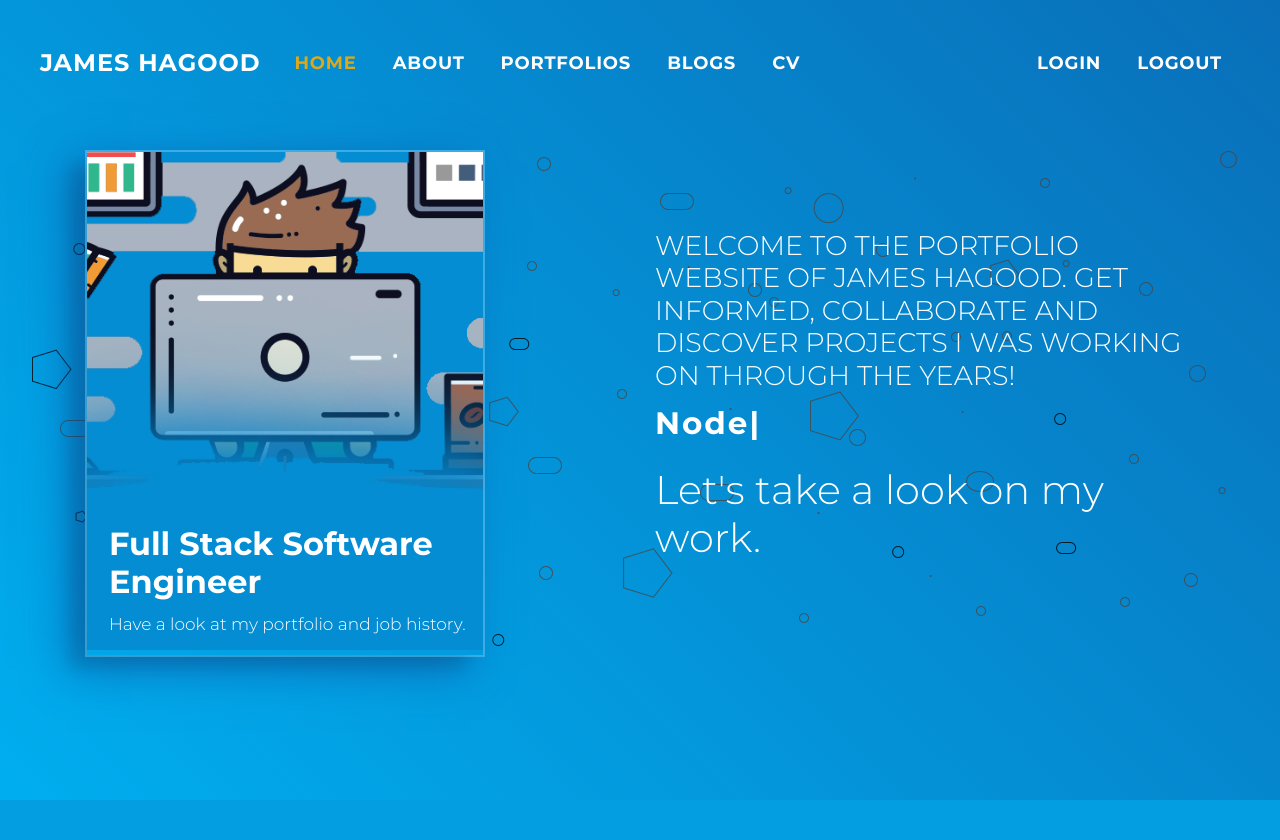
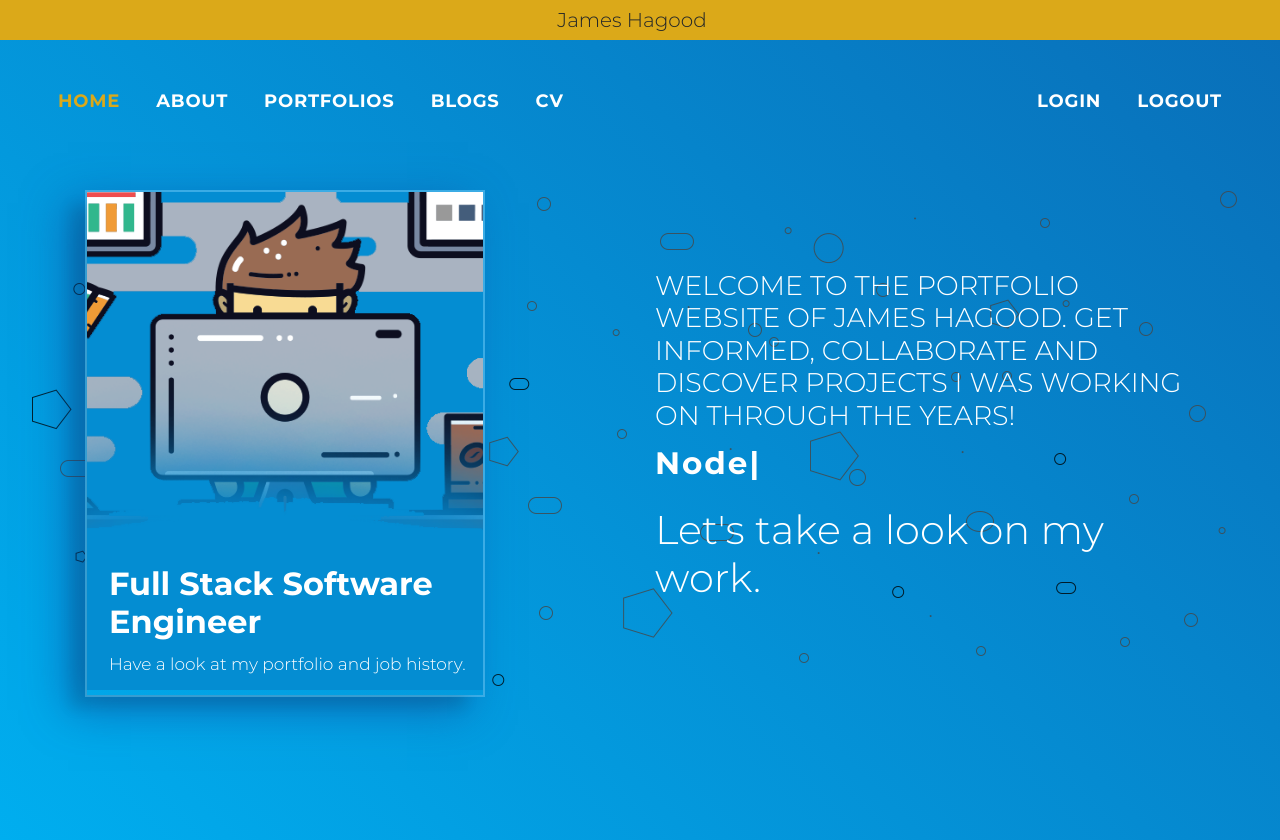
Before and after one commit to cardfaux/NextJSPortfolioServerless, a Next.js app: page / in a window 1280 px wide. Before the commit the page ends 800 px from the top, so only its background shows below. Built offline with nearby package versions, Linux system fonts and the light colour scheme.

Commit message:
moved the navbar brand component on tp of the header

```diff
--- a/components/shared/Header/Header.jsx
+++ b/components/shared/Header/Header.jsx
@@ -1,8 +1,9 @@
 import React, { useState } from 'react';
-import { Collapse, Navbar, NavbarToggler, Nav, NavItem } from 'reactstrap';
+import { Navbar, NavbarToggler, Nav, NavItem } from 'reactstrap';
+import styled from 'styled-components';
 
 import ActiveLink from '../ActiveLink';
-import { StyledBsNavLink, StyledNavItem } from './Header.styles';
+import { StyledBsNavLink, StyledNavItem, StyledMobileNav } from './Header.styles';
 
 export const BsNavLink = (props) => {
   const { href, title } = props;
@@ -32,6 +33,10 @@ const Header = () => {
   const toggle = () => setIsOpen(!isOpen);
 
   return (
+    <>
+      <StyledBrandContainer>
+        <BsNavBrand />
+      </StyledBrandContainer>
       <div>
         <Navbar
           className='port-navbar port-default absolute'
@@ -39,9 +44,9 @@ const Header = () => {
           dark
           expand='md'
         >
-        <BsNavBrand />
+          {/* <BsNavBrand /> */}
           <NavbarToggler onClick={toggle} />
-        <Collapse isOpen={isOpen} navbar>
+          <StyledMobileNav isOpen={isOpen} navbar>
             <Nav className='mr-auto' navbar>
               <NavItem className='port-navbar-item'>
                 <StyledBsNavLink href='/' title='Home' />
@@ -67,10 +72,23 @@ const Header = () => {
                 <LogoutLink />
               </StyledNavItem>
             </Nav>
-        </Collapse>
+          </StyledMobileNav>
         </Navbar>
       </div>
+    </>
   );
 };
 
 export default Header;
+
+const StyledBrandContainer = styled.div`
+  display: flex;
+  justify-content: center;
+  background-color: rgba(219, 169, 25, 1);
+  a {
+    color: rgba(33, 37, 41, 1);
+    &:hover {
+      color: rgba(250, 250, 250, 1);
+    }
+  }
+`;
--- a/components/shared/Header/Header.styles.js
+++ b/components/shared/Header/Header.styles.js
@@ -1,5 +1,5 @@
 import styled from 'styled-components';
-import { NavItem } from 'reactstrap';
+import { NavItem, Collapse } from 'reactstrap';
 
 import ActiveLink from '../ActiveLink';
 
@@ -18,3 +18,9 @@ export const StyledBsNavLink = styled(BsNavLink)`
 export const StyledNavItem = styled(NavItem)`
   cursor: pointer;
 `;
+
+export const StyledMobileNav = styled(Collapse)`
+  @media (max-width: 767px) {
+    background-color: rgba(3, 151, 219, 1);
+  }
+`;
```
Lines whose indentation alone changed are shown as unchanged.
